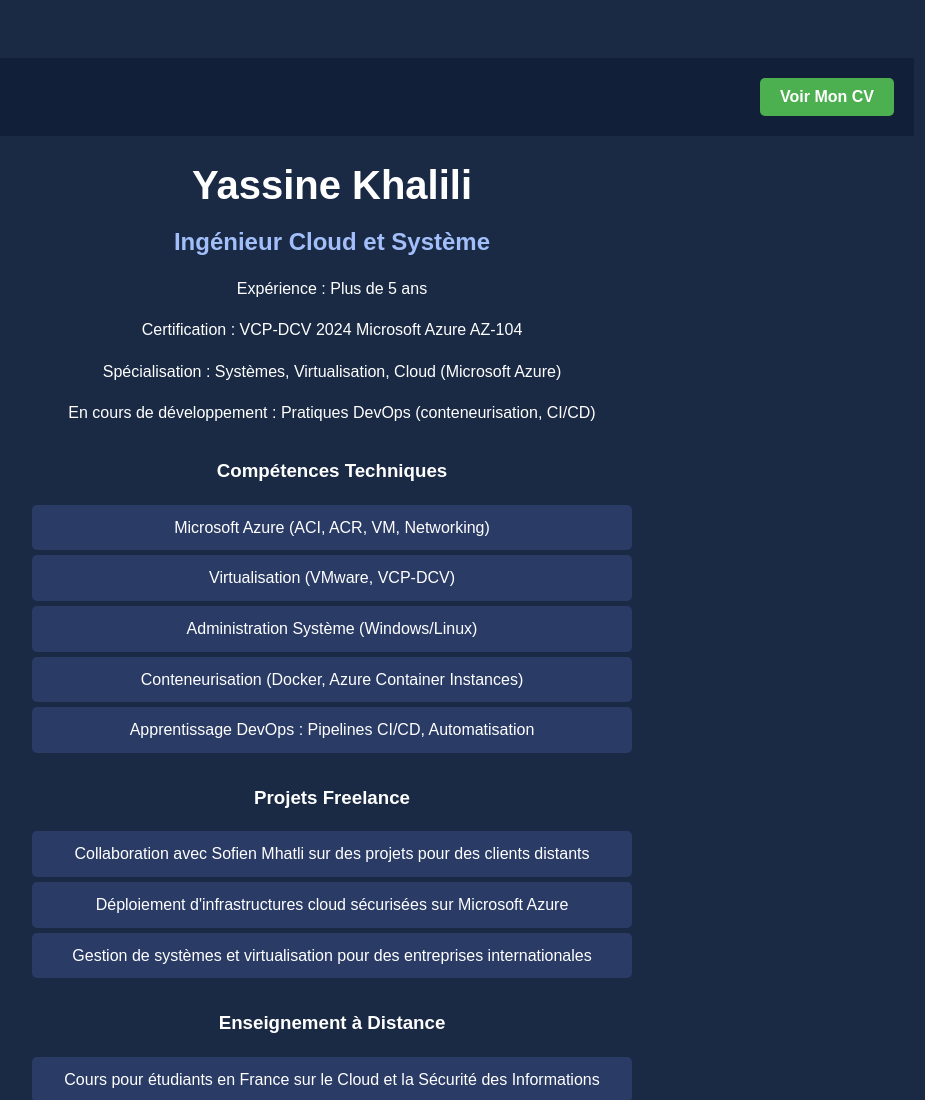
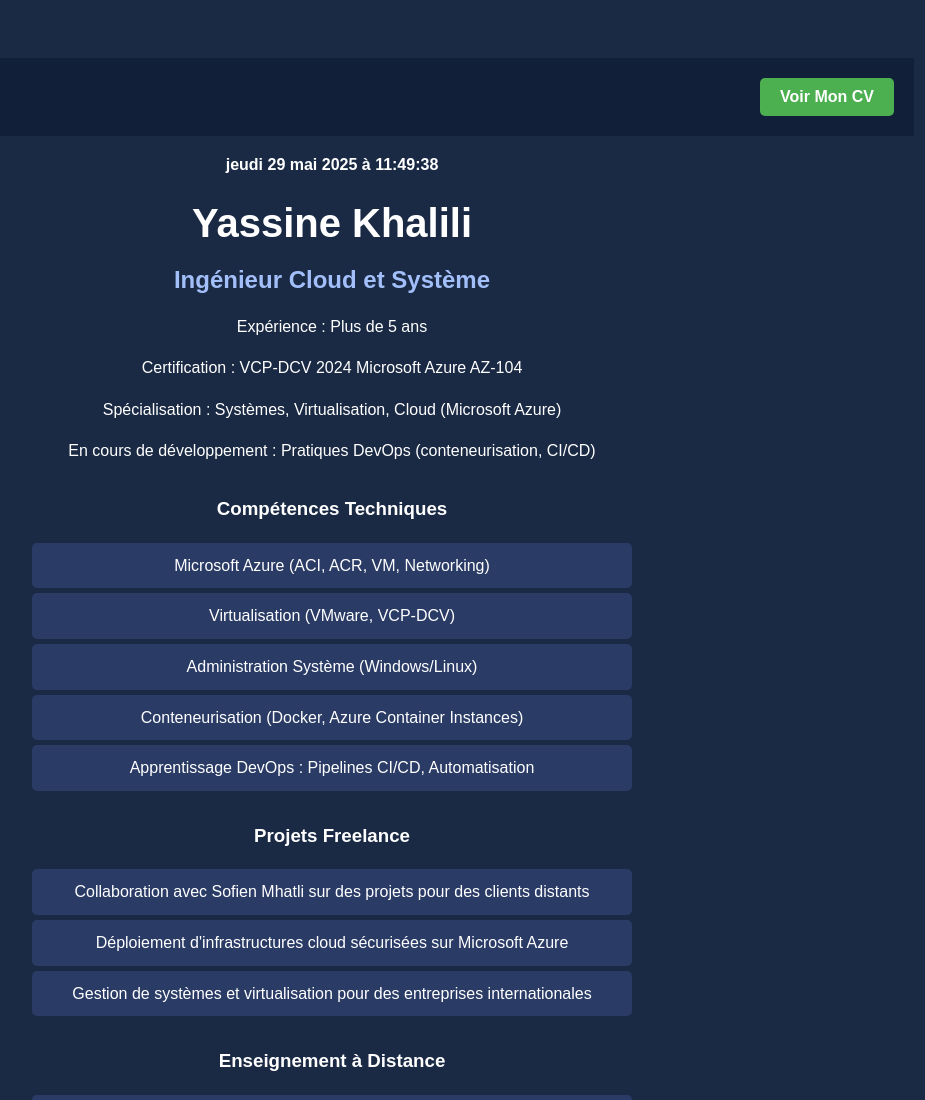
Before and after one commit to khalilii/yassine-portfolio, a plain HTML site: page index.html in a window 1280 px wide. Shown: the top 1100 px of the page, without its empty margins (308-1233 px from the left). Drawn offline with Linux system fonts and the light colour scheme.

Commit message:
Ajout de l'affichage date/heure sur le site

```diff
--- a/index.html
+++ b/index.html
@@ -60,6 +60,24 @@
   <div class="top-bar">
     <a href="CV_YassineKhalili_Avril2025.pdf" target="_blank" class="cv-button">Voir Mon CV</a>
   </div>
+
+
+<p id="datetime" style="margin-top: 20px; font-weight: bold;"></p>
+
+<script>
+  const now = new Date();
+  const dateTimeString = now.toLocaleString('fr-FR', {
+    weekday: 'long',
+    year: 'numeric',
+    month: 'long',
+    day: 'numeric',
+    hour: '2-digit',
+    minute: '2-digit',
+    second: '2-digit'
+  });
+  document.getElementById('datetime').textContent = dateTimeString;
+</script>
+
   <h1>Yassine Khalili</h1>
   <h2>Ingénieur Cloud et Système</h2>
   <div class="section">
```
Also changed, not shown: 1 other file.
